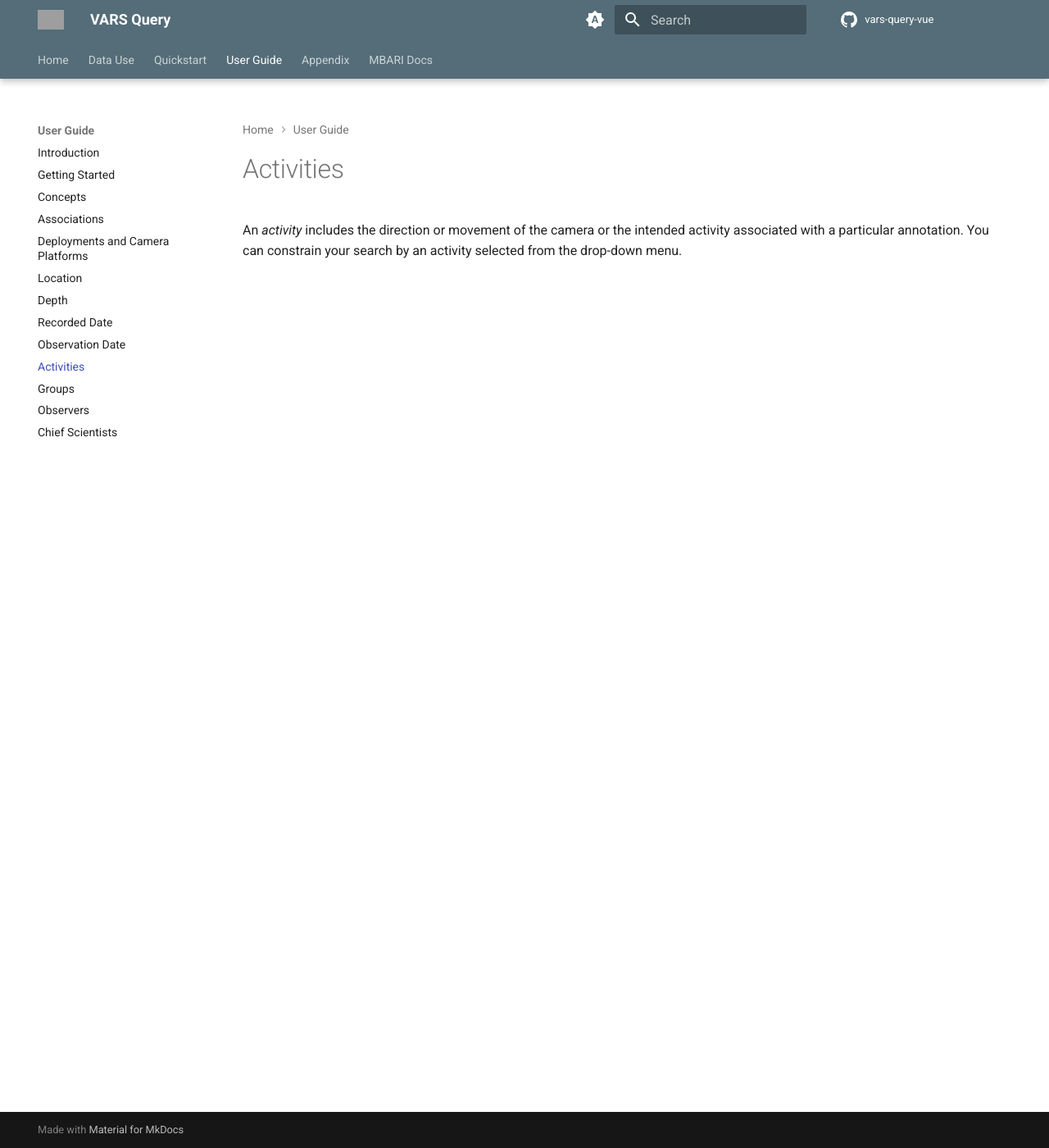
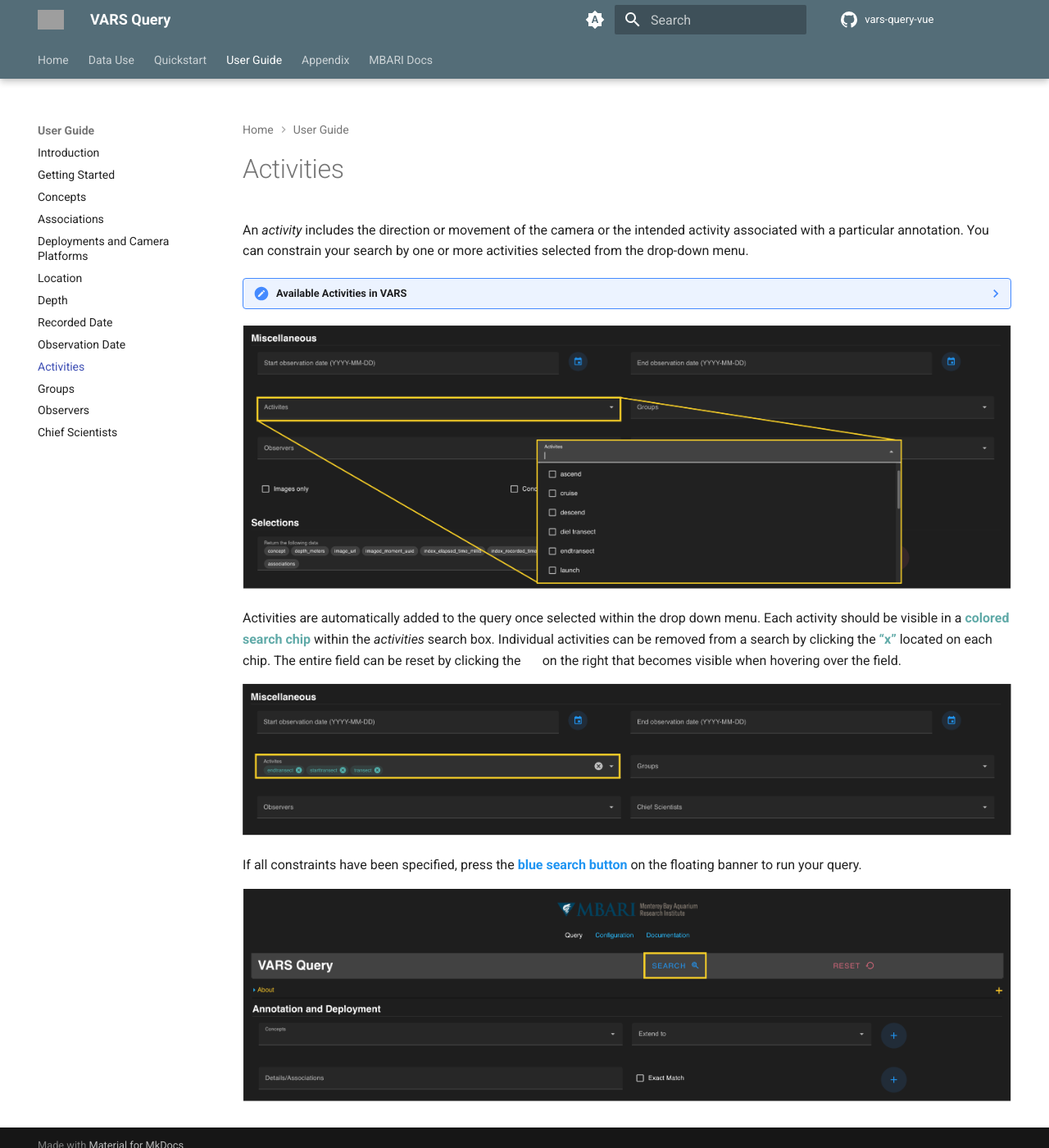
Before and after one commit to mbari-org/vars-query-vue, an MkDocs documentation site: the page built from docs/doc_09_activities.md, in a window 1280 px wide and 1400 px high. Shown: the whole window at 82% size. Built offline with MkDocs 1.6.1 and Material for MkDocs 9.7.7, drawn with Linux system fonts in a browser that asks for light colours; comment, search, counter and statistics services are not loaded; grey boxes are pictures that could not be loaded.

Commit message:
Activity, groups, observers added

```diff
--- a/docs/doc_09_activities.md
+++ b/docs/doc_09_activities.md
@@ -1,2 +1,36 @@
 
-An *activity* includes the direction or movement of the camera or the intended activity associated with a particular annotation. You can constrain your search by an activity selected from the drop-down menu.
+An *activity* includes the direction or movement of the camera or the intended activity associated with a particular annotation. You can constrain your search by one or more activities selected from the drop-down menu.
+
+??? note "Available Activities in VARS"
+
+     *   ascend
+     *   cruise
+     *   descent
+     *   diel transect
+     *   endtransect
+     *   launch
+     *   localize
+     *   nil
+     *   off transect
+     *   possible duplicate
+     *   starttransect
+     *   stationary
+     *   test
+     *   topo
+     *   tracking begin
+     *   tracking end
+     *   transect
+     *   transect-like
+     *   unspecified
+
+
+ ![Configuration](assets/images/activity.png)
+
+ Activities are automatically added to the query once selected within the drop down menu. Each activity should be visible in a <span style="color:#60aaa8;">**colored search chip**</span> within the *activities* search box. Individual activities can be removed from a search by clicking the <span style="color:#60aaa8;">**“x”**</span> located on each chip.  The entire field can be reset by clicking the <span style="color:white;">**"x"**</span> on the right that becomes visible when hovering over the field.
+
+  ![Configuration](assets/images/activity_example.png)
+
+
+If all constraints have been specified, press the <span style="color:#2095f2;">**blue search button**</span> on the floating banner to run your query.
+
+![Configuration](assets/images/search_button.png)
```
Also changed, not shown: docs/doc_01_general_info.md (+3 -1 lines), docs/doc_07_recordeddate.md (+2 -0 lines), docs/doc_08_observation_date.md (+1 -0 lines), docs/doc_10_groups.md (+31 -0 lines), docs/doc_11_observers.md (+20 -0 lines), docs/assets/images/activity.png (added), docs/assets/images/activity_example.png (added), docs/assets/images/group.png (added), docs/assets/images/group_example.png (added), docs/assets/images/observers.png (added), docs/assets/images/observers_example.png (added).
